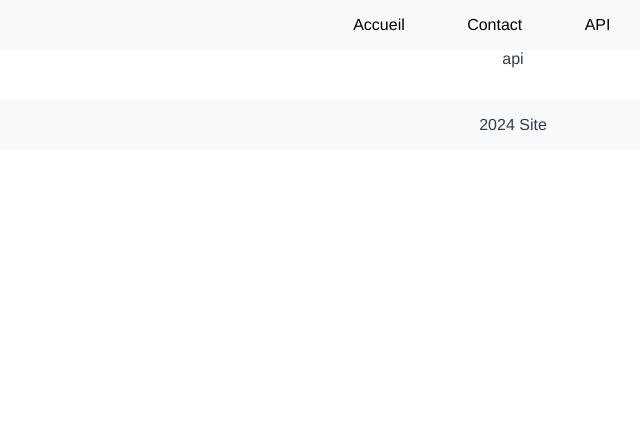
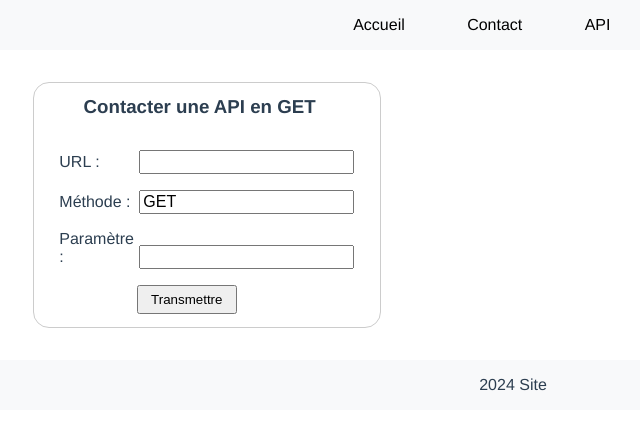
Before and after one commit to amandine18/Projet_Vue, a Vue app: page /api in a window 1280 px wide. Shown: the top 430 px of the page, without its empty margins (127-767 px from the left). Built offline with nearby package versions, Linux system fonts and the light colour scheme.

Commit message:
update APIPage

```diff
--- a/src/components/ApiComponent.vue
+++ b/src/components/ApiComponent.vue
@@ -1,11 +1,136 @@
 <template>
-
+    <div class="all">
+        <div class="form">
+            <form @submit.prevent="fetchApi">
+                <h3>Contacter une API en GET</h3>
+                <ul>
+                    <li>
+                        <label for="url">URL :</label>
+                        <input type="text" id="url" v-model="apiUrl" />
+                    </li>
+                    <li>
+                        <label for="methode">Méthode :</label>
+                        <input type="text" id="methode" v-model="apiMethod" />
+                    </li>
+                    <li>
+                        <label for="param">Paramètre :</label>
+                        <input type="text" id="param" v-model="apiParam" />
+                    </li>
+                </ul>
+                <div class="button">
+                    <button type="submit">Transmettre</button>
+                </div>
+            </form>
+        </div>
+        <div class="res">
+            <div class="content" v-if="apiResponse">
+                <h3>Résultat</h3>
+                <p>{{ apiResponse }}</p>
+            </div>
+        </div>
+    </div>
 </template>
 
 <script>
+export default {
+    data() {
+        return {
+            apiUrl: '',
+            apiMethod: 'GET', // Par défaut GET
+            apiParam: '',
+            apiResponse: null, // Stocke la réponse de l'API
+        };
+    },
+    methods: {
+        async fetchApi() {
+            try {
+                let url = this.apiUrl;
+                if (this.apiParam) {
+                    url += `?${this.apiParam}`;
+                }
 
+                const response = await fetch(url, { method: this.apiMethod });
+                if (!response.ok) {
+                    throw new Error(`Erreur HTTP : ${response.status}`);
+                }
+
+                const data = await response.json(); // Supposons que la réponse soit au format JSON
+                this.apiResponse = JSON.stringify(data, null, 2); // Formatage JSON pour l'affichage
+            } catch (error) {
+                console.error(error);
+                this.apiResponse = "Aucune réponse de l'API, réessayez avec d'autres informations";
+            }
+        },
+    },
+}
 </script>
 
 <style>
+form {
+  margin: 2rem 21% 0 25%;
+  width: 50%;
+  padding: 2%;
+  border: 1px solid #ccc;
+  border-radius: 1em;
+}
+.all{
+    display: flex;
+}
+.form{
+    width: 50%;
+}
+.res{
+    width: 50%;
+}
+.content h3{
+    margin: 0 0 2rem 0;
+}
+.content{
+    margin: 2rem 25% 0 21%;
+    width: 50%;
+    padding: 2%;
+    border: 1px solid #ccc;
+    text-align: justify;
+    border-radius: 1em;
+}
+form h3{
+    margin: 0 11.5%;
+    padding-bottom: 1rem;
+    width: 77%;
+    text-align: left;
+}
 
+ul {
+  list-style: none;
+  padding: 0;
+  margin: 0;
+}
+
+form li{
+  margin-top: 1em;
+}
+
+label {
+  display: inline-block;
+  width: 25%;
+  text-align: left;
+}
+
+input{
+  font: 1em sans-serif;
+}
+
+input:focus {
+  border-color: #000;
+}
+
+.button {
+    margin-top: 1rem;
+}
+
+button {
+    padding: 5px;
+    width: 100px;
+    margin-right: 12.5%;
+}
 </style>
--- a/src/views/ApiPage.vue
+++ b/src/views/ApiPage.vue
@@ -1,16 +1,18 @@
 <template>
     <div id="api">
-      <p>api</p>
+      <ApiComponent />
       <FooterComponent />
     </div>
 </template>
 
 <script>
+import ApiComponent from '../components/ApiComponent.vue';
 import FooterComponent from '../components/FooterComponent.vue';
 
   export default {
     name: 'ApiPage',
     components: {
+      ApiComponent,
       FooterComponent,
     }
   }
```
